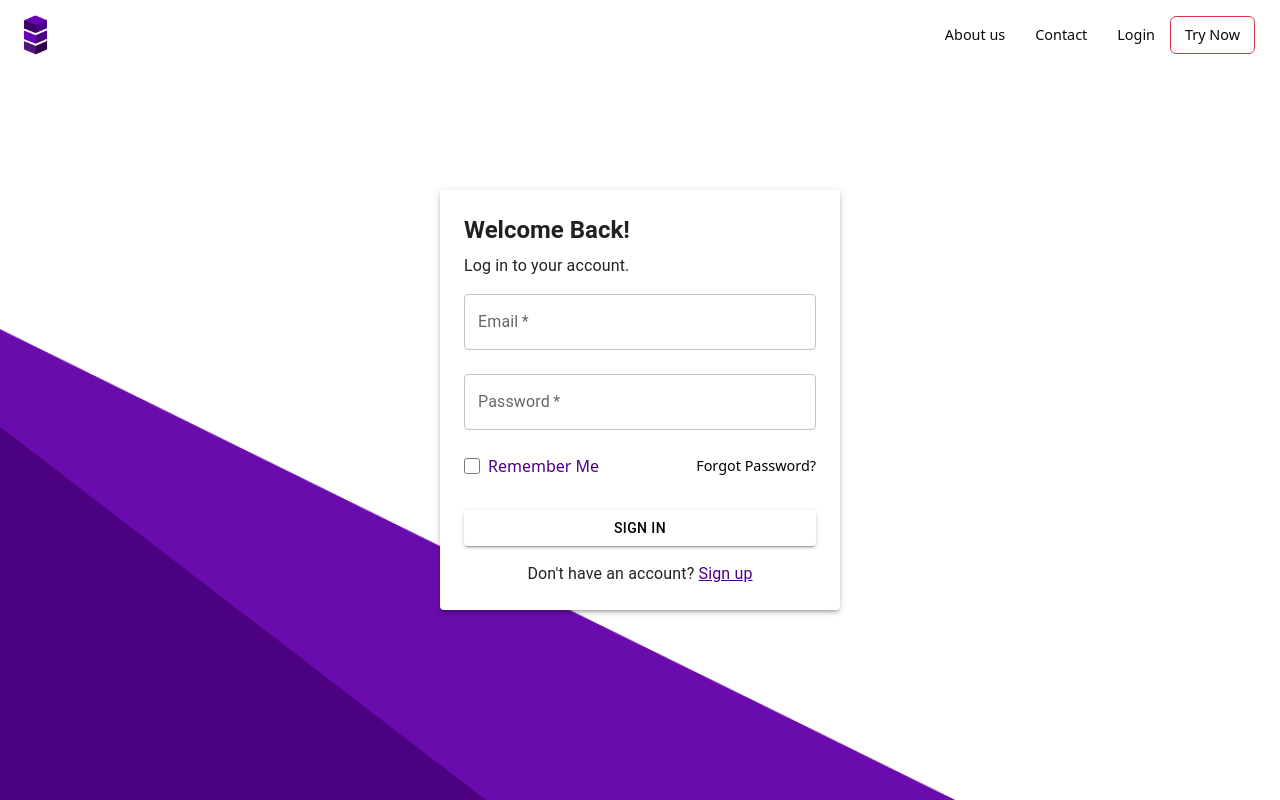
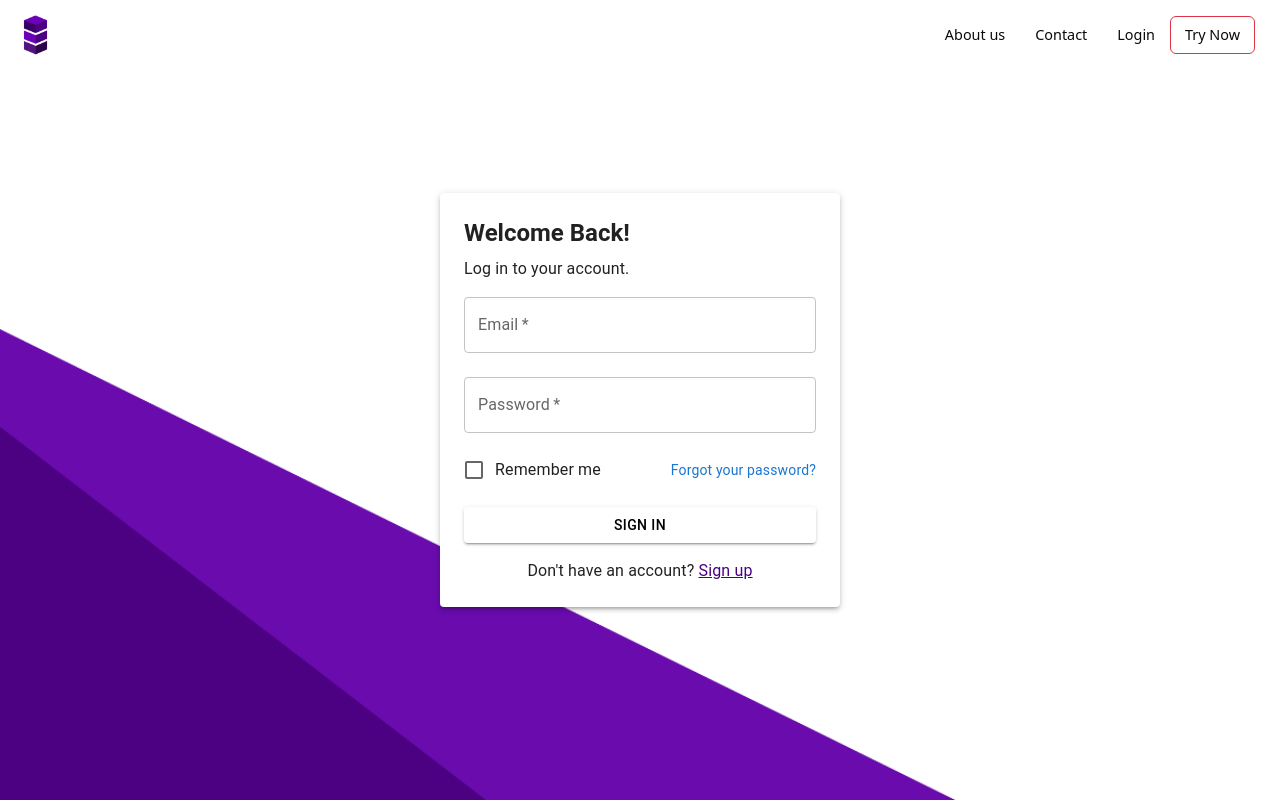
Before and after one commit to imrandurmus/inventory-management-system, a React (Vite) app in the folder frontend/: page /Login in a window 1280 px wide. Built offline with nearby package versions, Linux system fonts and the light colour scheme.

Commit message:
Revert "feat: remember me"
This reverts commit b55c7bf42b994e44f8e9e1f7a8ace3afea39df86.

```diff
--- a/frontend/src/App.tsx
+++ b/frontend/src/App.tsx
@@ -2,7 +2,7 @@ import { BrowserRouter as Router, Routes, Route, Navigate } from "react-router-d
 import Landing from "./Landing";
 import AboutUs from "./AboutUs.tsx";
 import Menu from "./Menu";
-import React, { JSX, useEffect } from "react";
+import React, { JSX } from "react";
 import Login from "./Login.tsx";
 import SignUp from "./SignUp.tsx";
 import Contact from "./Contact.tsx";
@@ -24,18 +24,11 @@ import MSettings from "./Manager/MSettings.tsx";
 import Regular from "./RegularDashboard/Regular.tsx";
 import RAnnouncements from "./RegularDashboard/RAnnouncements.tsx";
 import RSettings from "./RegularDashboard/RSettings.tsx";
-import { isAuthenticated, getUserRole } from "./utils/auth";
 
 // Protected Route: Requires a valid token
 const ProtectedRoute: React.FC<{ children: JSX.Element }> = ({ children }) => {
-  const authenticated = isAuthenticated();
-
-  // If not authenticated, redirect to login
-  if (!authenticated) {
-    return <Navigate to="/Login" replace />;
-  }
-
-  return children;
+  const token = localStorage.getItem("token");
+  return token ? children : <Navigate to="/Login" replace />;
 };
 
 // Role-Based Route: Requires a token and specific role
@@ -43,24 +36,15 @@ const RoleBasedRoute: React.FC<{
   children: JSX.Element;
   allowedRoles: string[];
 }> = ({ children, allowedRoles }) => {
-  const authenticated = isAuthenticated();
-  const role = getUserRole();
-
-  console.log("RoleBasedRoute check:", { authenticated, role, allowedRoles });
-
-  // If not authenticated, redirect to login
-  if (!authenticated) {
-    return <Navigate to="/Login" replace />;
-  }
-
-  // If authenticated but not authorized, redirect to appropriate dashboard
-  if (role && !allowedRoles.includes(role)) {
-    return role === "MANAGER"
-      ? <Navigate to="/User-Dashboard" replace />
-      : <Navigate to="/Regular-Dashboard" replace />;
-  }
-
-  return children;
+  const token = localStorage.getItem("token");
+  const role = localStorage.getItem("role");
+  console.log("RoleBasedRoute check:", { token, role, allowedRoles });
+  if (!token) return <Navigate to="/Login" replace />;
+  return role && allowedRoles.includes(role) ? (
+    children
+  ) : (
+    <Navigate to="/Regular-Dashboard" replace />
+  );
 };
 
 const App: React.FC = () => {
--- a/frontend/src/CSS/Login.css
+++ b/frontend/src/CSS/Login.css
@@ -54,30 +54,6 @@
 .forgot-password:hover,
 .sign-up:hover {
     color: #6a1e9c;
-}
-
-/* Remember Me styles */
-.remember-forgot {
-    display: flex;
-    justify-content: space-between;
-    align-items: center;
-    margin: 1rem 0;
-    width: 100%;
-}
-
-.remember-me {
-    display: flex;
-    align-items: center;
-    gap: 0.5rem;
-    cursor: pointer;
-    color: #4c0082;
-}
-
-.remember-me input[type="checkbox"] {
-    width: 16px;
-    height: 16px;
-    cursor: pointer;
-    accent-color: #4c0082;
 }
 
 /* Responsive Design */
--- a/frontend/src/DashComponents/Header.tsx
+++ b/frontend/src/DashComponents/Header.tsx
@@ -3,7 +3,6 @@ import { Navbar, Nav, Container, NavDropdown, Badge, Dropdown } from 'react-boot
 import { Link } from 'react-router-dom';
 import { Bell } from 'lucide-react';
 import "../CSS/Header.css";
-import { handleLogout } from '../utils/auth';
 
 interface User {
   username: string;
@@ -150,7 +149,7 @@ const Header: React.FC = () => {
               <NavDropdown.Item as={Link} to="/settings">
                 Settings
               </NavDropdown.Item>
-              <NavDropdown.Item onClick={handleLogout}>
+              <NavDropdown.Item as={Link} to="/Landing">
                 Logout
               </NavDropdown.Item>
             </NavDropdown>
@@ -172,7 +171,7 @@ const Header: React.FC = () => {
               <NavDropdown.Item as={Link} to="/settings">
                 Settings
               </NavDropdown.Item>
-              <NavDropdown.Item onClick={handleLogout}>
+              <NavDropdown.Item as={Link} to="/Landing">
                 Logout
               </NavDropdown.Item>
             </NavDropdown>
--- a/frontend/src/Login.tsx
+++ b/frontend/src/Login.tsx
@@ -31,7 +31,6 @@ const Login = () => {
 
   const [email, setEmail] = useState("");
   const [password, setPassword] = useState("");
-  const [rememberMe, setRememberMe] = useState(false);
   const [openForgotPassword, setOpenForgotPassword] = useState(false);
   const [errorMessage, setErrorMessage] = useState("");
   const [loading, setLoading] = useState(false);
@@ -69,24 +68,16 @@ const Login = () => {
       const data = await response.json();
       const { token } = data;
 
-      // Store token in localStorage or sessionStorage based on remember me
-      if (rememberMe) {
-        localStorage.setItem("token", token);
-      } else {
-        sessionStorage.setItem("token", token);
-      }
+      // Store token in localStorage
+      localStorage.setItem("token", token);
 
       // Decode JWT to get role
       const decoded: JwtPayload = jwtDecode(token);
       const role = decoded.role;
-      const fullName = await fetchFullName(token);
+      const fullName = await fetchFullName(token); // Optional: Fetch fullName if needed
 
-      // Store role in the same storage as token
-      if (rememberMe) {
-        localStorage.setItem("role", role);
-      } else {
-        sessionStorage.setItem("role", role);
-      }
+      // Store role in localStorage
+      localStorage.setItem("role", role);
 
       setErrorMessage("");
       console.log("Logged in with:", { email: decoded.sub, role, fullName, token });
@@ -166,25 +157,18 @@ const Login = () => {
                 error={!!errorMessage}
                 helperText={errorMessage && "Please enter a valid password."}
               />
-              <div className="form-group">
-                <div className="remember-forgot">
-                  <label className="remember-me">
-                    <input
-                      type="checkbox"
-                      checked={rememberMe}
-                      onChange={(e) => setRememberMe(e.target.checked)}
-                    />
-                    Remember Me
-                  </label>
-                  <button
-                    type="button"
-                    className="forgot-password"
-                    onClick={() => setOpenForgotPassword(true)}
-                  >
-                    Forgot Password?
-                  </button>
-                </div>
-              </div>
+              <Box display="flex" justifyContent="space-between" alignItems="center" mt={1}>
+                <FormControlLabel control={<Checkbox />} label="Remember me" />
+                <Typography
+                  variant="body2"
+                  color="primary"
+                  sx={{ cursor: "pointer" }}
+                  onClick={handleForgotPasswordOpen}
+                  className="forgot-password"
+                >
+                  Forgot your password?
+                </Typography>
+              </Box>
               <Button
                 type="submit"
                 fullWidth
--- a/frontend/src/RegularDashboard/RHeader.tsx
+++ b/frontend/src/RegularDashboard/RHeader.tsx
@@ -3,7 +3,6 @@ import { Navbar, Nav, Container, NavDropdown, Badge, Dropdown } from 'react-boot
 import { Link } from 'react-router-dom';
 import { Bell, Sun } from 'lucide-react';
 import "../CSS/Header.css";
-import { handleLogout } from '../utils/auth';
 
 interface User {
   username: string;
@@ -147,7 +146,7 @@ const RHeader: React.FC = () => {
               <NavDropdown.Item as={Link} to="/settings">
                 Settings
               </NavDropdown.Item>
-              <NavDropdown.Item onClick={handleLogout}>
+              <NavDropdown.Item as={Link} to="/Landing">
                 Logout
               </NavDropdown.Item>
             </NavDropdown>
@@ -169,7 +168,7 @@ const RHeader: React.FC = () => {
               <NavDropdown.Item as={Link} to="/My-Settings">
                 Settings
               </NavDropdown.Item>
-              <NavDropdown.Item onClick={handleLogout}>
+              <NavDropdown.Item as={Link} to="/Landing">
                 Logout
               </NavDropdown.Item>
             </NavDropdown>
--- a/frontend/src/utils/auth.ts
+++ /dev/null
@@ -1,29 +0,0 @@
-import { useNavigate } from 'react-router-dom';
-
-// Check if user is authenticated
-export const isAuthenticated = (): boolean => {
-  const token = localStorage.getItem("token") || sessionStorage.getItem("token");
-  return !!token;
-};
-
-// Get user role
-export const getUserRole = (): string | null => {
-  return localStorage.getItem("role") || sessionStorage.getItem("role");
-};
-
-// Handle logout
-export const handleLogout = () => {
-  // Clear all storage
-  localStorage.clear();
-  sessionStorage.clear();
-
-  // Clear any other stored data
-  document.cookie.split(";").forEach((c) => {
-    document.cookie = c
-      .replace(/^ +/, "")
-      .replace(/=.*/, "=;expires=" + new Date().toUTCString() + ";path=/");
-  });
-
-  // Redirect to login
-  window.location.href = '/Login';
-};
```
